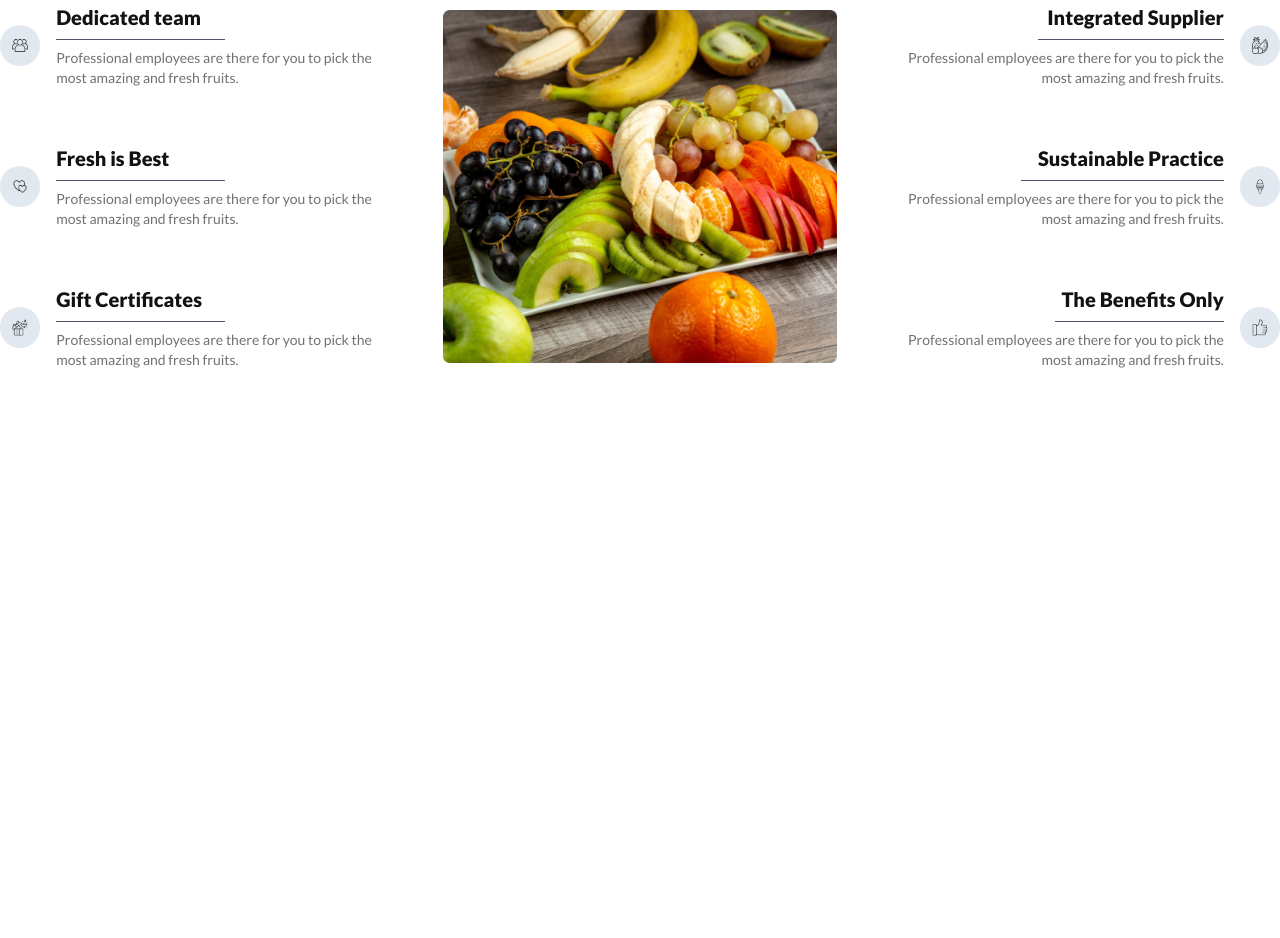
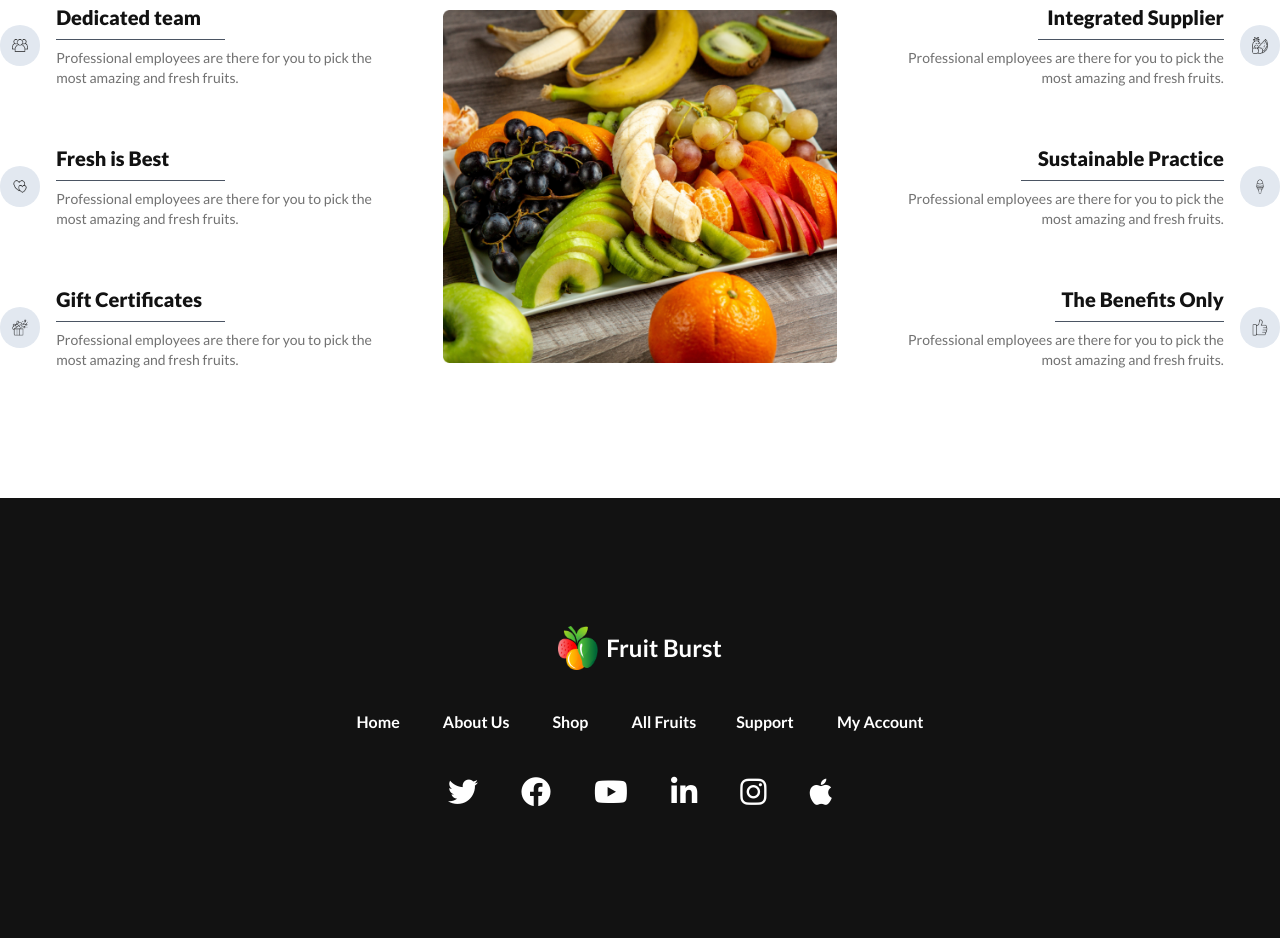
Before and after one commit to SajeedAninda/B8A3-Fruit-Brust-Sajeed, a plain HTML site: page index.html in a window 1280 px wide. Shown: the part 2522-3460 px from the top of the page. Before the commit the page ends 2892 px from the top, so only its background shows below. Drawn offline with nearby package versions, Linux system fonts and the light colour scheme.

Commit message:
After completing footer

```diff
--- a/index.html
+++ b/index.html
@@ -772,6 +772,37 @@
             </div>
         </section>
     </main>
+
+
+    <!-- FOOTER SECTION  -->
+    <footer class="bg-[#121212] py-32 mt-32 flex flex-col justify-center items-center space-y-10">
+        <div>
+            <div class="flex items-center">
+                <img class="w-[40px] mr-2" src="images/logo.png" alt="Logo">
+                <span class="text-2xl text-white font-bold">Fruit Burst</span>
+            </div>
+        </div>
+        <div class="flex flex-col items-center justify-center md:flex-row  gap-5 md:gap-0">
+            <div class="space-x-10">
+                <a class="text-white font-semibold hover:underline" href="#">Home</a>
+                <a class="text-white font-semibold hover:underline" href="#">About Us</a>
+                <a class="text-white font-semibold hover:underline" href="#">Shop</a>
+                <a class="text-white font-semibold hover:underline" href="#">All Fruits</a>
+            </div>
+            <div class="space-x-10 ml-0 md:ml-10">
+                <a class="text-white font-semibold hover:underline" href="#">Support</a>
+                <a class="text-white font-semibold hover:underline" href="#">My Account</a>
+            </div>
+        </div>
+        <div class="space-x-3 md:space-x-10">
+            <i class="fa-brands fa-twitter text-white text-3xl hover:opacity-70 cursor-pointer"></i>
+            <i class="fa-brands fa-facebook text-white text-3xl hover:opacity-70 cursor-pointer"></i>
+            <i class="fa-brands fa-youtube text-white text-3xl hover:opacity-70 cursor-pointer"></i>
+            <i class="fa-brands fa-linkedin-in text-white text-3xl hover:opacity-70 cursor-pointer"></i>
+            <i class="fa-brands fa-instagram text-white text-3xl hover:opacity-70 cursor-pointer"></i>
+            <i class="fa-brands fa-apple text-white text-3xl hover:opacity-70 cursor-pointer"></i>
+        </div>
+    </footer>
 </body>
 
 </html>
```
